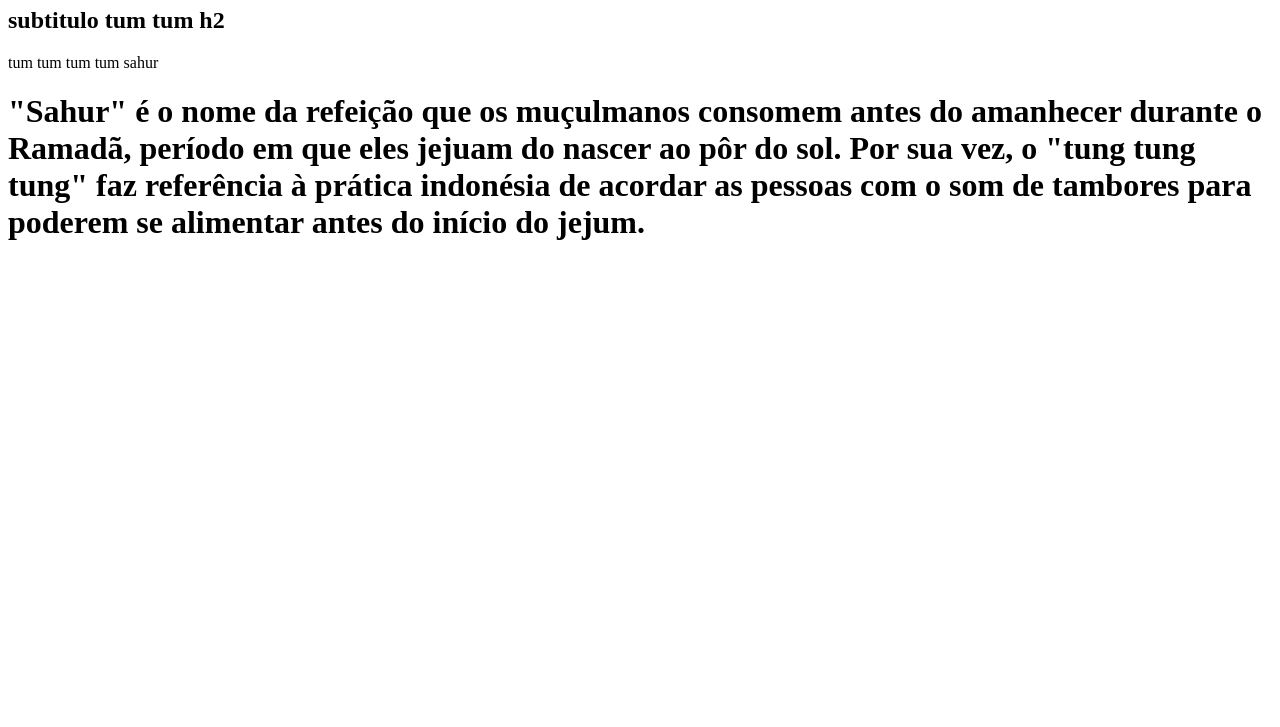
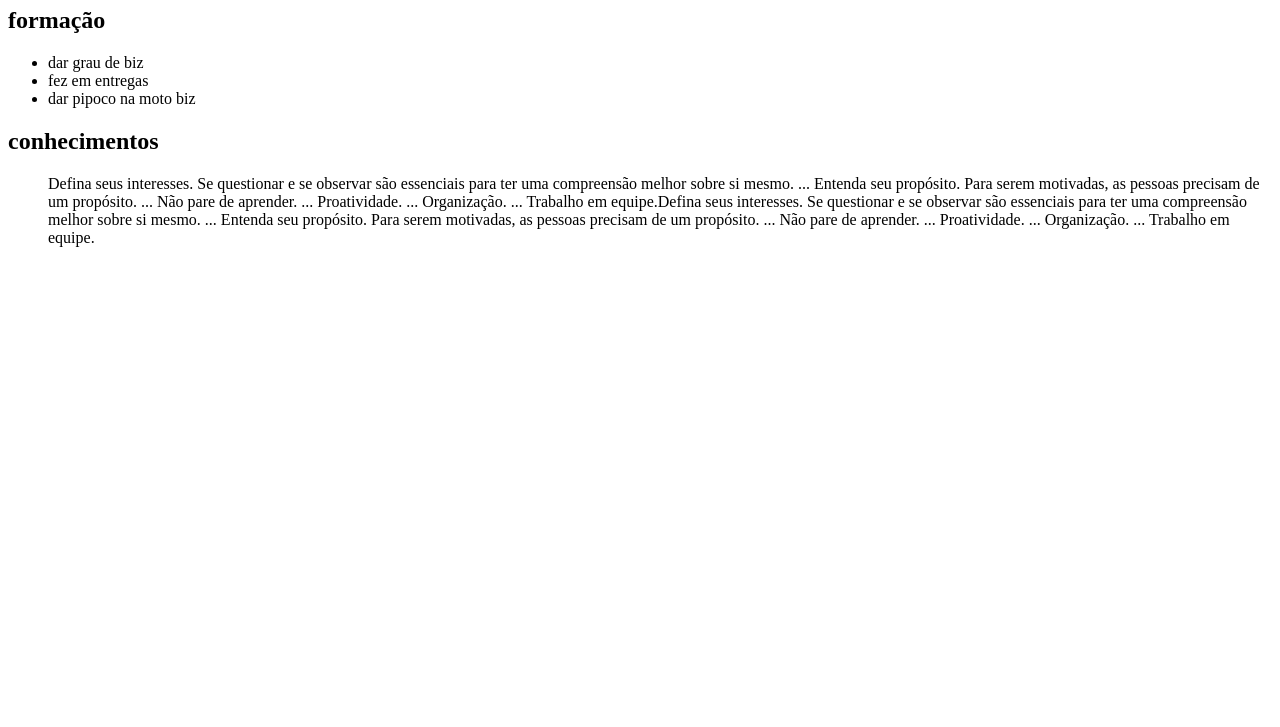
Before and after one commit to arthurreis777/premeirapagina, a plain HTML site: page index.html in a window 1280 px wide. Shown: the part 73-800 px from the top of the page. Drawn offline with Linux system fonts and the light colour scheme.

Commit message:
Add files via upload

```diff
--- a/index.html
+++ b/index.html
@@ -6,10 +6,27 @@
     <title>Document</title>
 </head>
 <body>
-    <h1>titulo h1</h1></h1>
-    <h2>subtitulo tum tum h2 </h2>
-   <p>tum tum tum tum sahur</p>
-   <h1>"Sahur" é o nome da refeição que os muçulmanos consomem antes do amanhecer durante o Ramadã, período em que eles jejuam do nascer ao pôr do sol. Por sua vez, o "tung tung tung" faz referência à prática indonésia de acordar as pessoas com o som de tambores para poderem se alimentar antes do início do jejum.</h1>
-    <a href="https://www.google.com/"></a>
+    <h1>arthur reis  h1</h1>
+    <h2>formação </h2>
+    <ul>
+
+        <li>dar grau de biz</li>
+        <LI>fez em entregas</LI>
+        <li>dar pipoco na moto biz</li>
+    </ul>
+    <h2>conhecimentos</h2>
+    <ol>
+     <l1>Defina seus interesses. Se questionar e se observar são essenciais para ter uma compreensão melhor sobre si mesmo. ...
+        Entenda seu propósito. Para serem motivadas, as pessoas precisam de um propósito. ...
+        Não pare de aprender. ...
+        Proatividade. ...
+        Organização. ...
+        Trabalho em equipe.Defina seus interesses. Se questionar e se observar são essenciais para ter uma compreensão melhor sobre si mesmo. ...
+        Entenda seu propósito. Para serem motivadas, as pessoas precisam de um propósito. ...
+        Não pare de aprender. ...
+        Proatividade. ...
+        Organização. ...
+        Trabalho em equipe.</l1>
+
 </body>
 </html>
```
